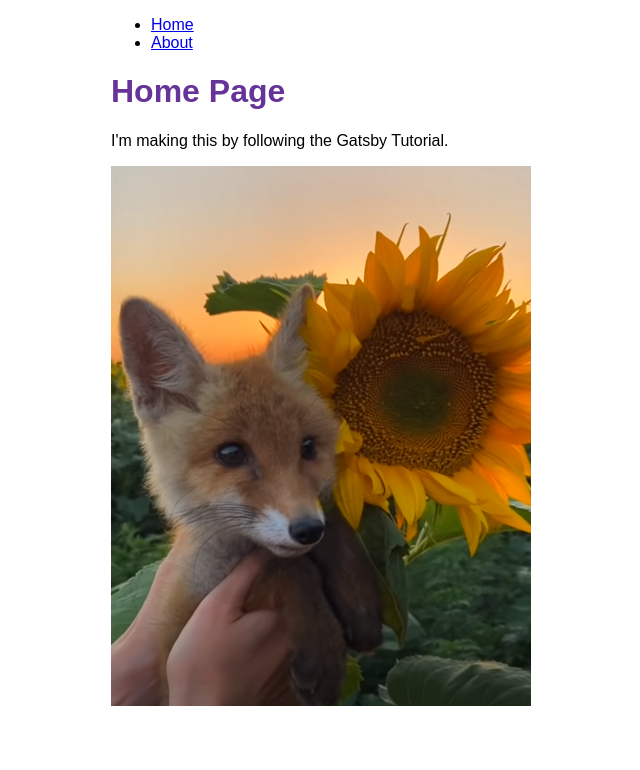
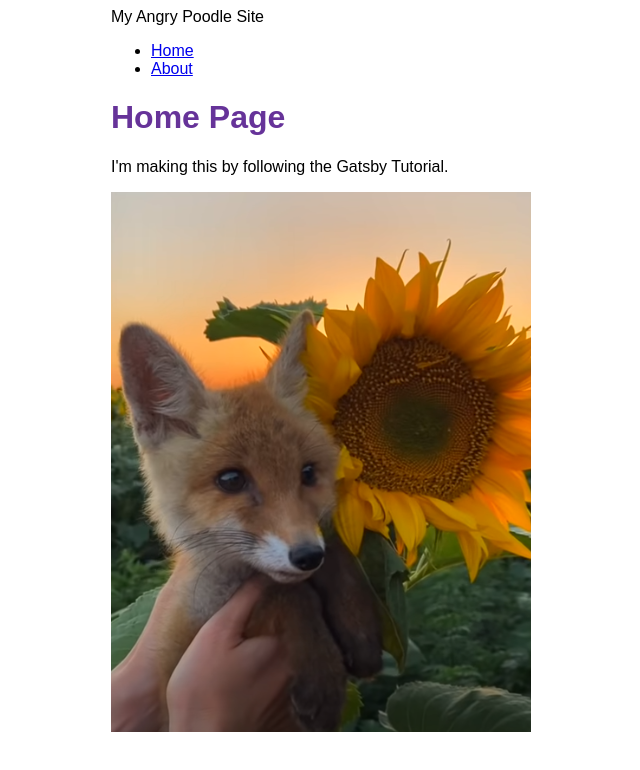
Before and after one commit to roninsa/gatsbytutorial, a Gatsby site: page / in a window 1280 px wide. Shown: the whole page, without its empty margins (279-919 px from the left). Built offline with nearby package versions, Linux system fonts and the light colour scheme; Gatsby itself is replaced by a stand-in of ours.

Commit message:
more changes

```diff
--- a/src/components/layout.js
+++ b/src/components/layout.js
@@ -9,9 +9,20 @@
 } from './layout.module.css'
 
 const Layout = ({ pageTitle, children }) => {
+  const data = useStaticQuery(graphql`
+  query {
+    site {
+      siteMetadata {
+        title
+      }
+    }
+  }
+`)
+
   return (
     <div className={container}>
-      <title>{pageTitle}</title>
+      <title>{pageTitle} | {data.site.siteMetadata.title}</title>
+      <header>{data.site.siteMetadata.title}</header>
       <nav>
         <ul className={navLinks}>
           <li className={navLinkItem}>
```
